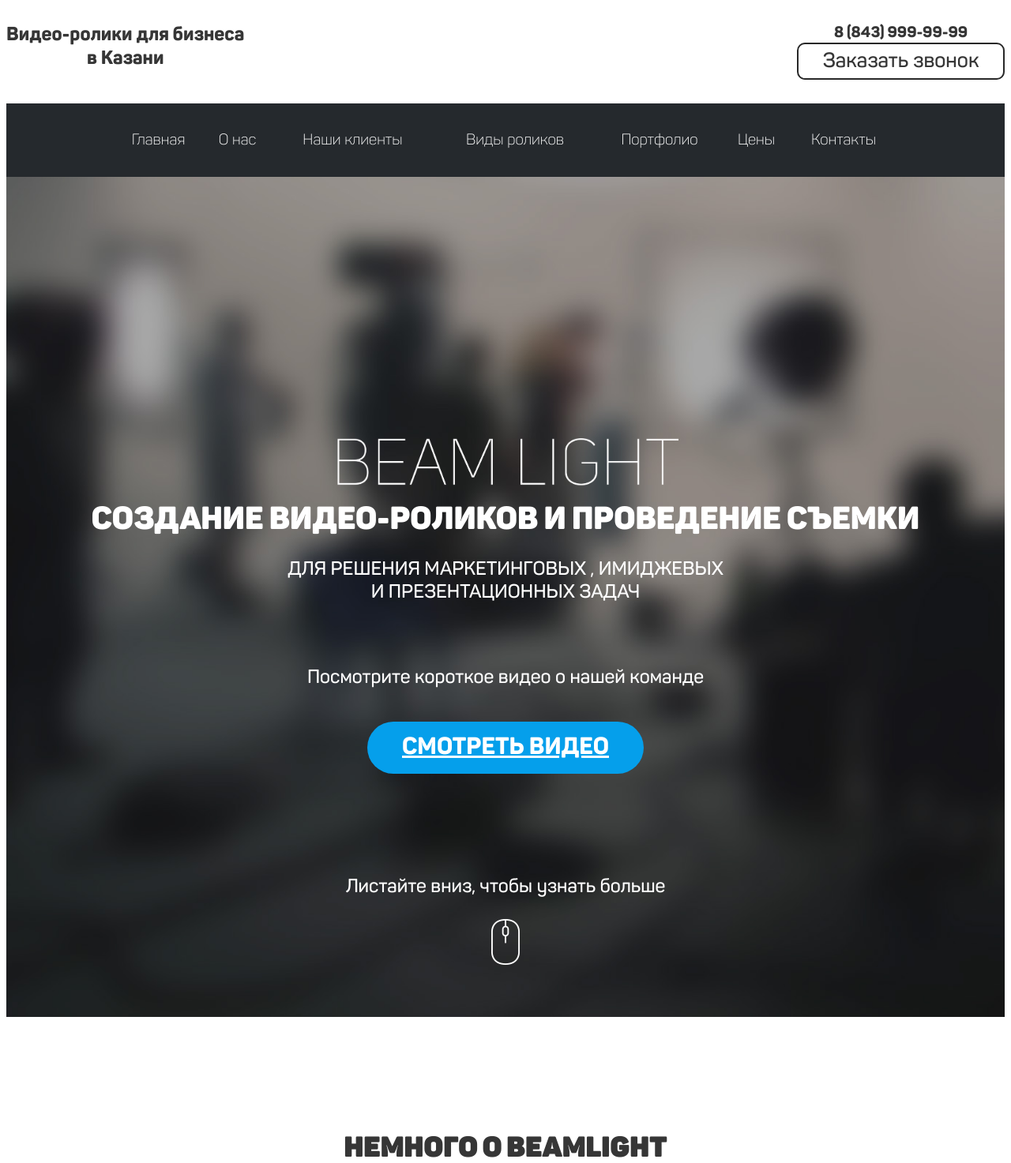
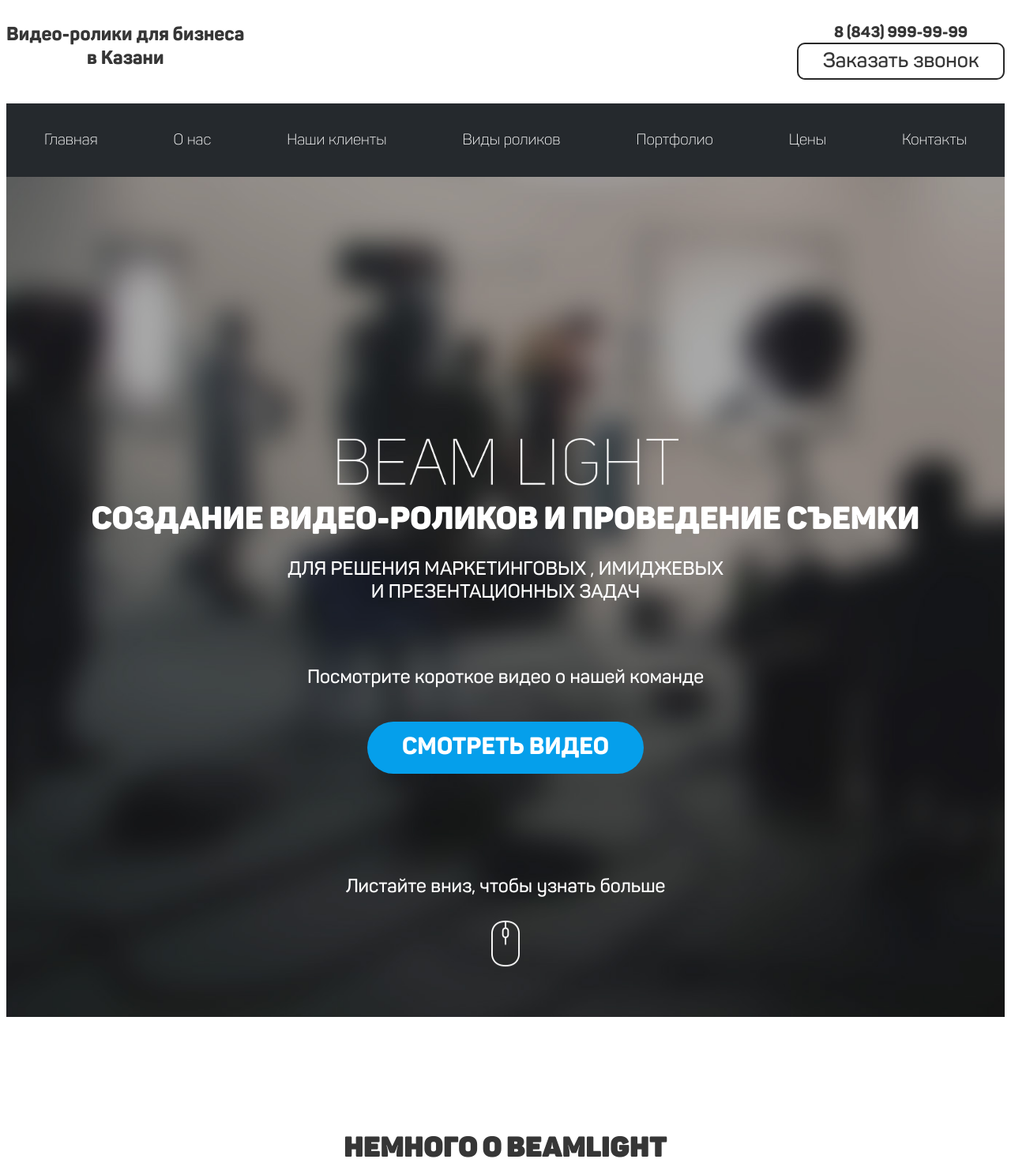
Before and after one commit to belocer/belocer.github.io, a PHP site: page /lesson_13/index.html in a window 1280 px wide. Shown: the top 1473 px of the page at 79% size. Run offline with PHP 8.4, Linux system fonts and the light colour scheme; style sheets or scripts are compiled from the project's sources.

Commit message:
Update style.scss

```diff
--- a/lesson_13/css/style.scss
+++ b/lesson_13/css/style.scss
@@ -52,6 +52,7 @@
 	background-color: #25292D;
 	width: 100%;
 	height: 93px;
+	transition: all .5;
 
 	ul {
 		display: flex;
@@ -78,48 +79,10 @@
 		text-align: center;
 	}
 
-	ul li:not(:first-child) {
-		margin-left: -270px;
-	}
+/* 	ul li:not(:first-child) {
+		padding-left: -270px;
+	}  */
 }
-
-.one-screen__menu > ul > li:nth-child(1) > a {
-	width: 102px;
-	height: 22px;
-	display: inline-block;
-}
-.one-screen__menu > ul > li:nth-child(2) > a {
-	width: 72px;
-	height: 22px;
-	display: inline-block;
-}
-.one-screen__menu > ul > li:nth-child(3) > a {
-	width: 194px;
-	height: 22px;
-	display: inline-block;
-}
-.one-screen__menu > ul > li:nth-child(4) > a {
-	width: 191px;
-	height: 22px;
-	display: inline-block;
-}
-.one-screen__menu > ul > li:nth-child(5) > a {
-	width: 149px;
-	height: 22px;
-	display: inline-block;
-}
-.one-screen__menu > ul > li:nth-child(6) > a {
-	width: 70px;
-	height: 22px;
-	display: inline-block;
-}
-.one-screen__menu > ul > li:nth-child(7) > a {
-	width: 125px;
-	height: 22px;
-	display: inline-block;
-}
-
-
 
 						/*Бэкграунд и главный заголовок*/
 .one-screen__img {
@@ -146,6 +109,7 @@
 		text-transform: uppercase;
 		margin-top: 40px;
 		margin-bottom: 130px;
+		text-decoration: none;
 	}
 
 	.one-screen__slogan {
@@ -380,7 +344,44 @@
 	margin: 30px;
 }
 
+/*АНИМАЦИИ*//*АНИМАЦИИ*//*АНИМАЦИИ*//*АНИМАЦИИ*//*АНИМАЦИИ*/
+#anim {
+	animation-name: anim1;
+	animation-duration: 2s;
+	animation-iteration-count: infinite;
+}
 
+@keyframes anim1 {
+	1%{
+		//transform: translateY(-100%);
+		opacity : 0;
+	}
+	100%{
+		//transform: translateY(0%);
+		opacity : 1;
+	}
+}
+
+
+.one-screen__mouse {
+	animation-name: anim2;
+	animation-duration: 3s;
+	animation-iteration-count: infinite;
+	animation-fill-mode: both;
+	animation-timing-function: ease;
+}
+
+@keyframes anim2 {
+	0%{
+		transform: translateY(-10%);
+	}
+	50%{
+		transform: translateY(10%);
+	}
+	100%{
+		transform: translateY(-10%);
+	}
+}
 					/*Реакция на скрол*/
 .menu-fixed {
 	position: fixed;
@@ -388,7 +389,8 @@
 	left: 0;
 	background-color: rgba(37,41,45, .6);
 	width: 100%;
-	height: 93px;
+	height: 60px;
+	transition: all .5;
 
 	ul {
 		display: flex;
@@ -403,7 +405,7 @@
 	ul li {
 		list-style: none;
 		display: inline-block;
-		line-height: 93px;
+		line-height: 60px;
 	}
 
 	ul li a {
@@ -415,8 +417,8 @@
 		text-align: center;
 	}
 
-	ul li:not(:first-child) {
+/* 	ul li:not(:first-child) {
 		margin-left: -270px;
-	}
+	} */
 
 }
```
